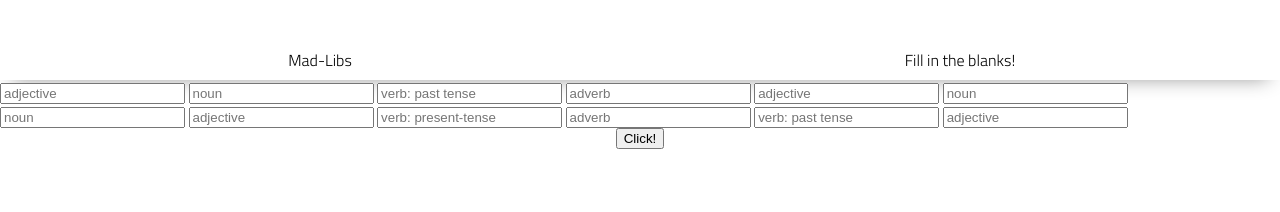
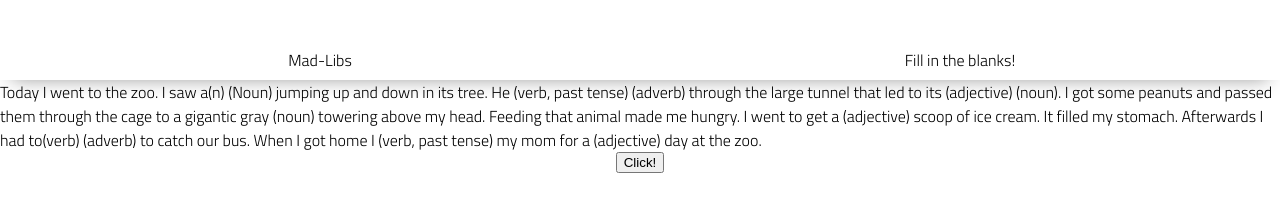
Before and after one commit to sgerpdx/mad-libs-project, a plain HTML site: page index.html in a window 1280 px wide. Both pictures are taken after a click on the button "Click!". Drawn offline with Linux system fonts and the light colour scheme.

Commit message:
added javascript files

```diff
--- a/app.js
+++ b/app.js
@@ -1,5 +1,6 @@
 // import functions and grab DOM elements
-
+import { clickHandler } from './handler.js';
 // initialize state
-
+const submitButton = document.getElementById('submitBtn');
 // set event listeners to update state and DOM
+submitButton.addEventListener('click', clickHandler);
--- /dev/null
+++ b/handler.js
@@ -0,0 +1,15 @@
+// import { words } from './utils.js';
+
+// const span = document.getElementById();
+// const input = document.getElementById();
+const zoo = document.getElementById('zoo');
+const inputs = document.getElementById('inputs');
+const blank1 = document.getElementById('adj-1');
+const input1 = document.getElementById('adj-1-input');
+
+export function clickHandler() {
+    blank1.textContent = input1.value;
+    //blank1.textcontent = words(blank1, input1);
+    zoo.style.display = 'block';
+    inputs.style.display = 'none';
+}
--- a/index.html
+++ b/index.html
@@ -21,7 +21,7 @@
     </header>
     <main>
 
-      <div class="zoo">
+      <div id="zoo">
         Today I went to the zoo. I saw <span id="a-or-an">a(n)</span>
         <span id="adj-1">(adjective)</span>
         <span id="noun-1">(Noun)</span> jumping up and down in its tree. He
@@ -38,7 +38,7 @@
         <span id="adj4">(adjective)</span> day at the zoo.
       </div>
 
-      <div class="inputs">
+      <div id="inputs">
         <input id="adj-1-input" placeholder="adjective">
 	      <input id="noun-1-input" placeholder="noun">
         <input id="verb-pt-1-input" placeholder="verb: past tense">
--- a/styles/style.css
+++ b/styles/style.css
@@ -78,10 +78,13 @@ header img {
     height: var(--header-height);
 }
 
-.zoo {
+#zoo {
     display: none;
 }
 
+#inputs{
+
+}
 
 content {
     width: 80%;
--- /dev/null
+++ b/utils.js
@@ -0,0 +1,5 @@
+
+export function words(blank, input) {
+    blank = input;
+    return blank;
+}
```
